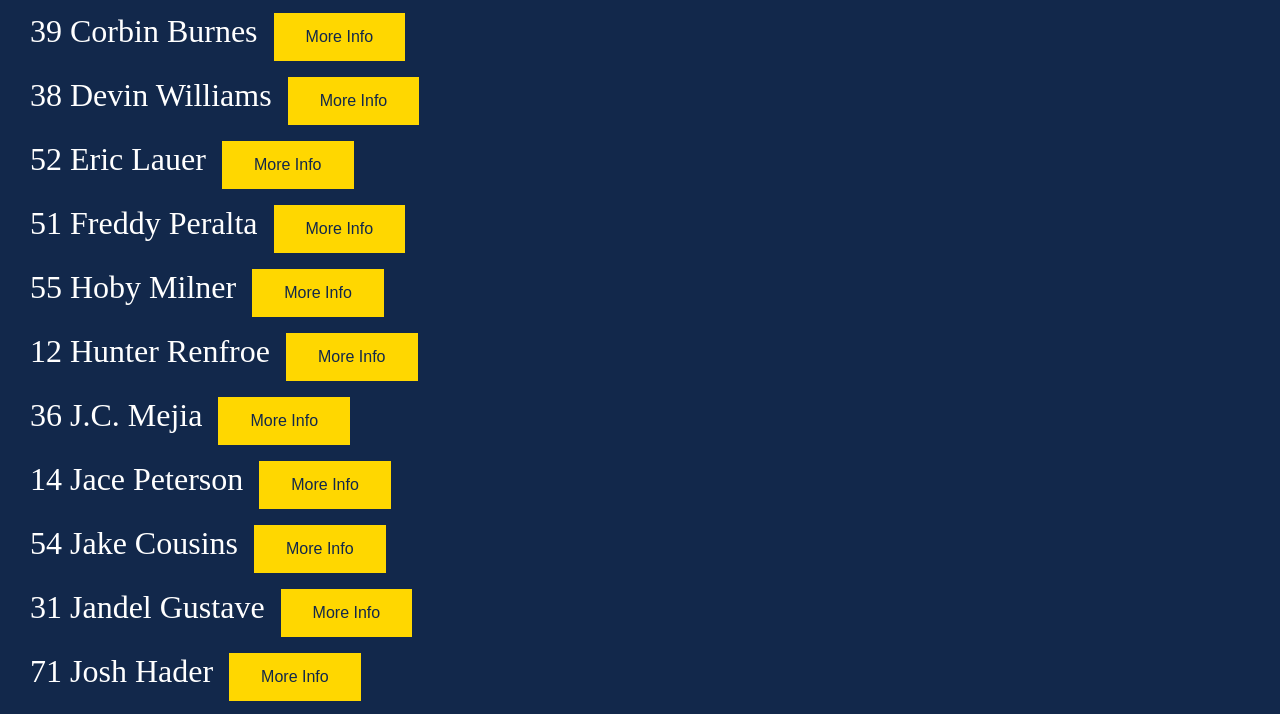
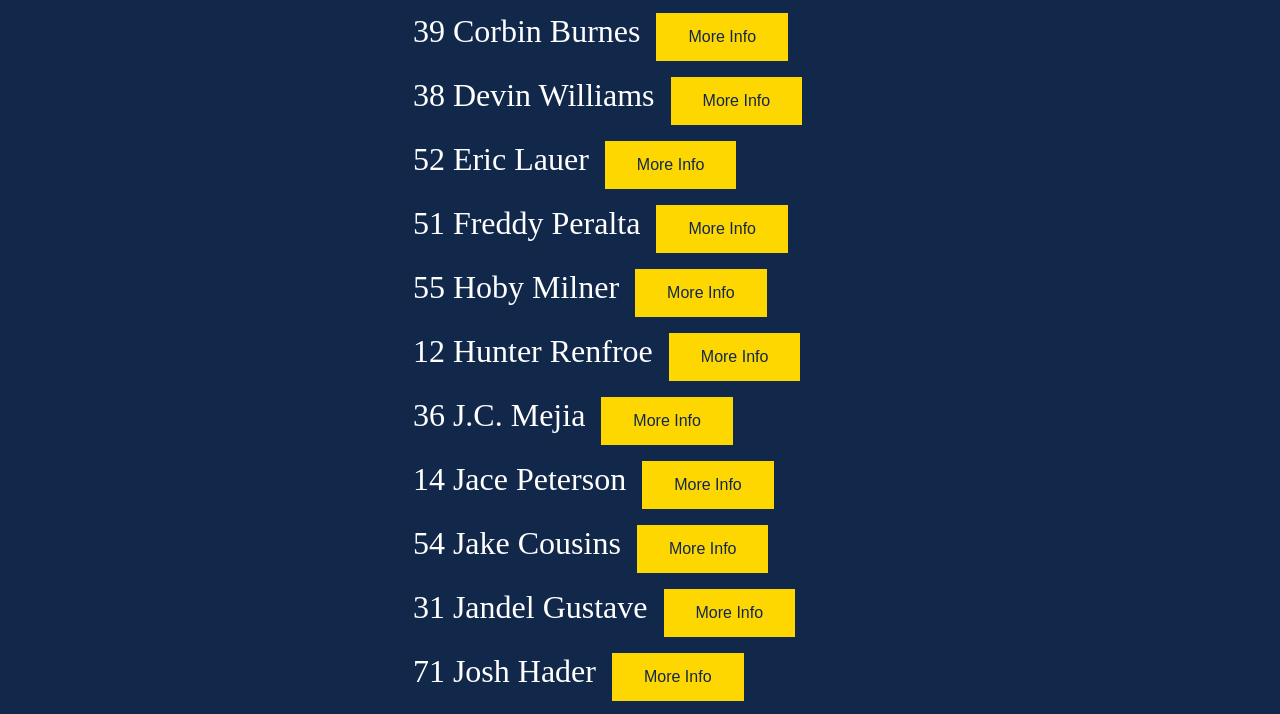
Before and after one commit to krbiggers/MKE_brewers_roster, a plain HTML site: page index.html in a window 1280 px wide. Shown: the part 761-1475 px from the top of the page. Drawn offline with Linux system fonts and the light colour scheme.

Commit message:
Aligned roster in center

```diff
--- a/style.css
+++ b/style.css
@@ -20,7 +20,7 @@ main {
 body {
   display: flex;
   flex-direction: column;
-  align-items: left;
+  align-items: center;
   background-color: #12284B;
   color:#fff;
   padding: 5px;
```
